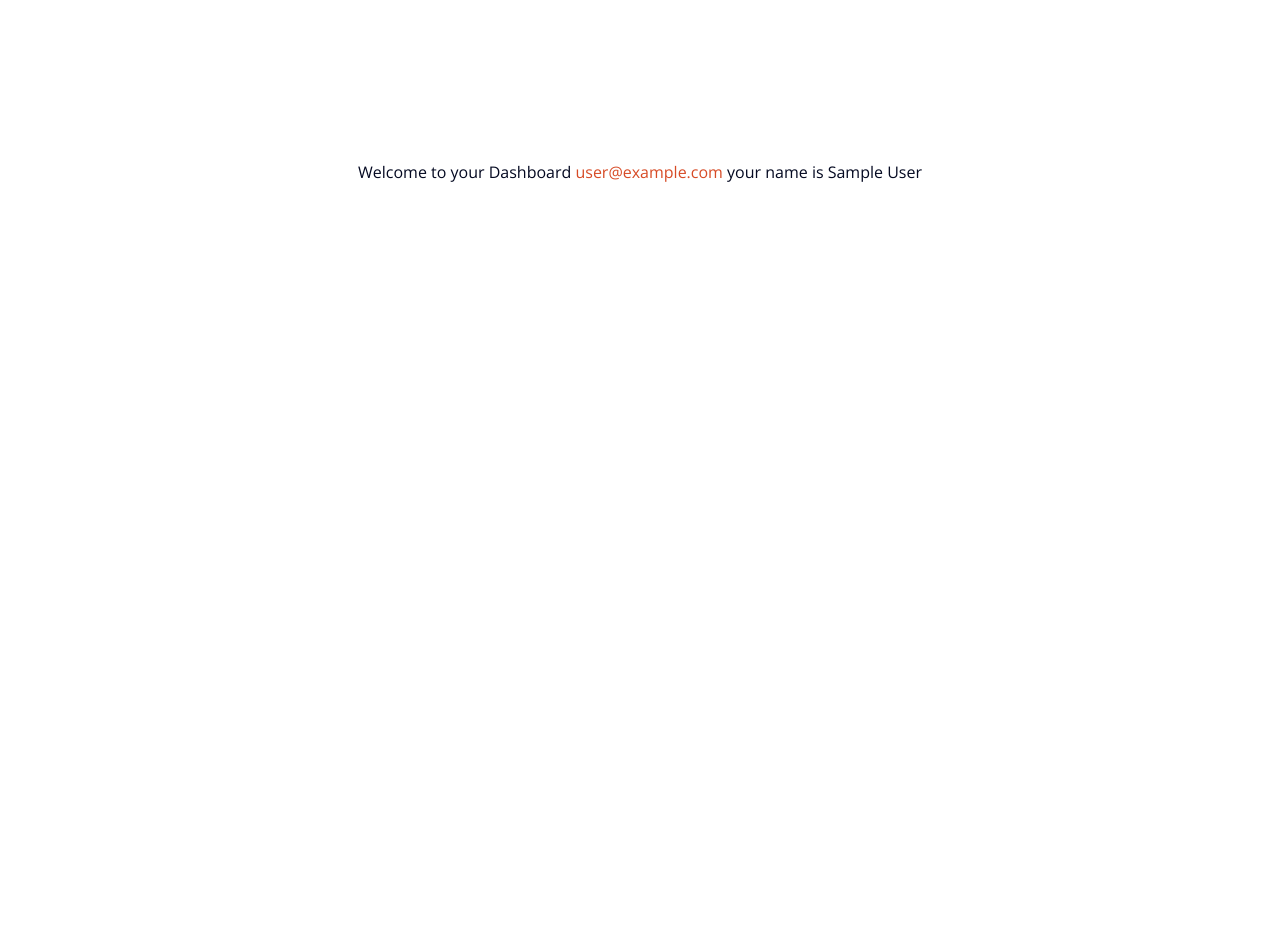
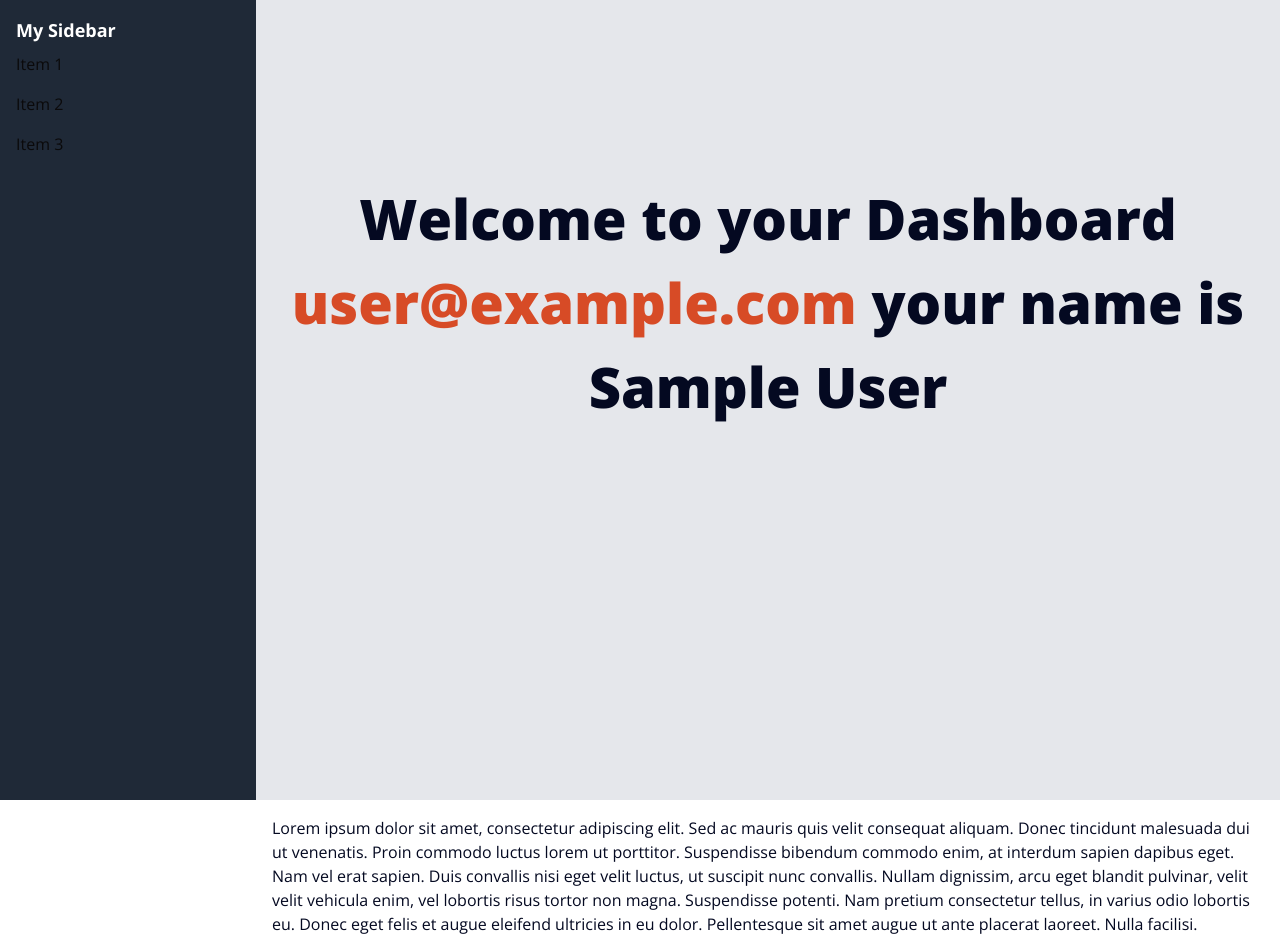
Before and after one commit to ilyesomrimoh/Restaurent-Project, a React (Create React App) app: page /dashboard in a window 1280 px wide. Before the commit the page ends 800 px from the top, so only its background shows below. Built offline with nearby package versions, Linux system fonts and the light colour scheme; no server answers; sample sign-in values are in the browser's storage.

Commit message:
added sidebar component (not finished)

```diff
--- a/src/Views/Dashboard.jsx
+++ b/src/Views/Dashboard.jsx
@@ -3,6 +3,7 @@ import { UserContext } from '../contexts/UserContext';
 import { useEffect, useContext } from 'react';
 import { auth } from '../config/firebase_config';
 import { onAuthStateChanged } from 'firebase/auth';
+import Sidebar from '../components/Dashboard/Sidebar';
 
 const Dashboard = () => {
     const {user} = useContext(UserContext);
@@ -16,8 +17,14 @@ const Dashboard = () => {
         return unsubscribe;
       });
   return (
-    <div>
-        {user && <div style={{textAlign : 'center', width: '100%', height: '100vh',paddingTop: '20vh'}}>Welcome to your Dashboard <span className='red-text' >{user.email}</span> {user.displayName && `your name is ${user.displayName}`}</div>}
+    <div className='flex h-screen bg-gray-200'>
+
+        <Sidebar />
+        <div className="flex-1 p-4">
+          {user && <h1 style={{textAlign : 'center', width: '100%', height: '100vh',paddingTop: '20vh'}}>Welcome to your Dashboard <span className='red-text' >{user.email}</span> {user.displayName && `your name is ${user.displayName}`}</h1>}
+          <p>Lorem ipsum dolor sit amet, consectetur adipiscing elit. Sed ac mauris quis velit consequat aliquam. Donec tincidunt malesuada dui ut venenatis. Proin commodo luctus lorem ut porttitor. Suspendisse bibendum commodo enim, at interdum sapien dapibus eget. Nam vel erat sapien. Duis convallis nisi eget velit luctus, ut suscipit nunc convallis. Nullam dignissim, arcu eget blandit pulvinar, velit velit vehicula enim, vel lobortis risus tortor non magna. Suspendisse potenti. Nam pretium consectetur tellus, in varius odio lobortis eu. Donec eget felis et augue eleifend ultricies in eu dolor. Pellentesque sit amet augue ut ante placerat laoreet. Nulla facilisi.</p>
+        </div>
+
     </div>
   )
 }
--- /dev/null
+++ b/src/components/Dashboard/Sidebar.jsx
@@ -0,0 +1,20 @@
+import React from 'react'
+import { Link } from 'react-router-dom'
+
+function Sidebar() {
+  return (
+    //tailwind class to make a sidebar container
+    <div className="w-64 bg-gray-800 text-white p-4">
+        <h1 className="text-lg font-bold">My Sidebar</h1>
+        <ul className='li:text-white'>
+        <li><Link to="#" className="block py-2 ">Item 1</Link></li>
+        <li><Link to="#" className="block py-2">Item 2</Link></li>
+        <li><Link to="#" className="block py-2">Item 3</Link></li>
+        </ul>
+  </div>
+
+
+  )
+}
+
+export default Sidebar
```
